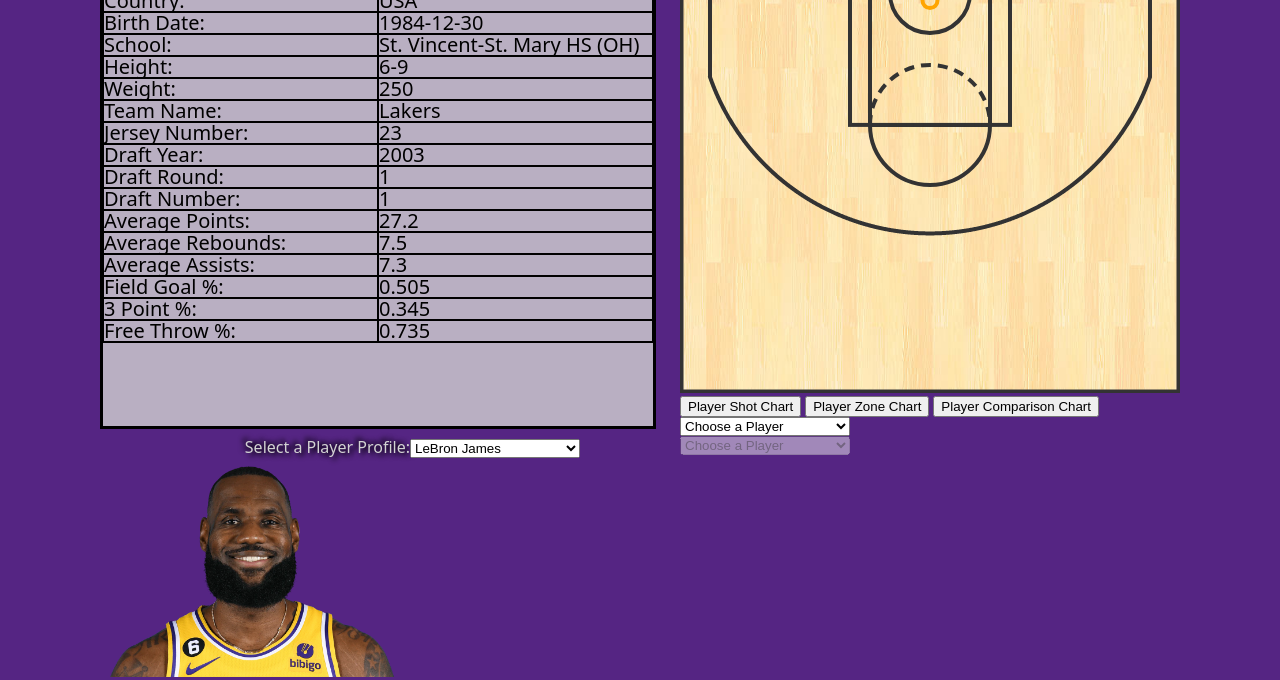
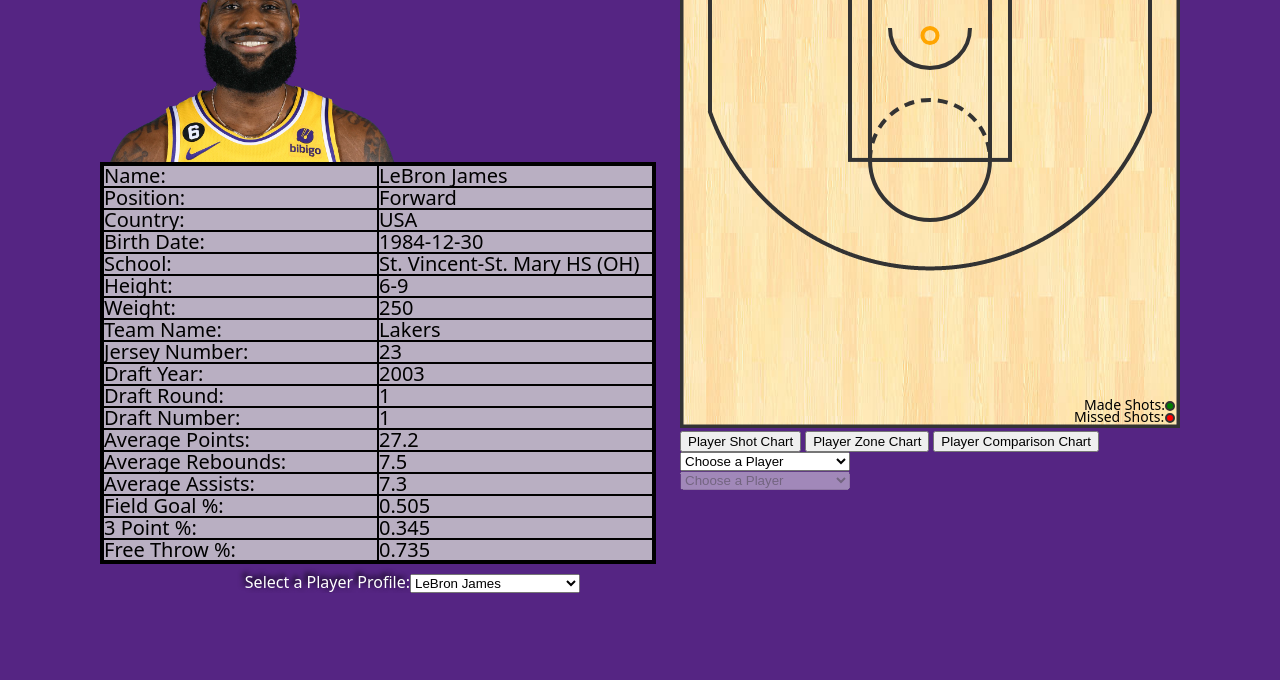
Before and after one commit to elliotchang126/Swishify, a website built with webpack: page index.html in a window 1280 px wide. Shown: the part 153-833 px from the top of the page. After the commit the page ends 800 px from the top, so only its background shows below. Built offline with nearby package versions, Linux system fonts and the light colour scheme; files whose address does not match are found by name.

Commit message:
Fixed profile, added legend

```diff
--- a/index.html
+++ b/index.html
@@ -29,6 +29,7 @@
     </header>
     <div class="content">
         <section class="profile-container">
+            <div class="profile-image"></div>
             <div class="profile-render"></div>
             <div class="profile-selector">
             <p id="profile-detail">Select a Player Profile:   </p>
@@ -53,7 +54,9 @@
             </div>
         </section>
         <section class="shot-chart-container">
-            <div class="shot-chart"></div>
+            <div class="shot-chart">
+                <h3 id="shot-chart-title">Shot Chart</h3>
+            </div>
             <div class="shot-chart-type">
                 <button id="shot_chart">Player Shot Chart</button>
                 <button id="zone_chart">Player Zone Chart</button>
--- a/src/index.js
+++ b/src/index.js
@@ -94,7 +94,7 @@
     let playerDetails = require(`../assets/player_profile/${player}.json`)
     let playerStats = require(`../assets/player_career_stats/${player}.json`)
 
-    const img = d3.select(".profile-container")
+    const img = d3.select(".profile-image")
         .append("img")
         .attr('src', `../assets/player_headshots/${player}.webp`)
         .attr("width", 300);
@@ -103,8 +103,6 @@
     const body = d3.select(".profile-render")
     .append("div")
     .attr("class", "player-info")
-    .attr("width", 500)
-    .attr("height", 500);
 
     body.append("p")
         .attr("class", "detail")
--- a/src/index.scss
+++ b/src/index.scss
@@ -57,6 +57,20 @@
     padding: 20px 20px 20px 20px;
 }
 
+#shot-chart-title {
+    font-family: system-ui, -apple-system, BlinkMacSystemFont, 'Segoe UI', Roboto, Oxygen, Ubuntu, Cantarell, 'Open Sans', 'Helvetica Neue', sans-serif;
+    font-size: 35px;
+    text-align: center;
+    color: white;
+}
+
+.content {
+    display: flex;
+    justify-content: space-evenly;
+    flex-wrap: wrap;
+    overflow: auto;
+}
+
 body > div {
     display: flex;
     justify-content: space-evenly;
@@ -66,6 +80,15 @@
     display: flex;
     justify-content: flex-end;
     align-items:baseline;
+}
+
+.profile-image {
+    margin-bottom: -3px;
+}
+
+.legend-text {
+    font-family: system-ui, -apple-system, BlinkMacSystemFont, 'Segoe UI', Roboto, Oxygen, Ubuntu, Cantarell, 'Open Sans', 'Helvetica Neue', sans-serif;
+    font-size: 14px;
 }
 
 .profile-container {
@@ -78,7 +101,7 @@
 .profile-render {
     position: relative;
     width: 550px;
-    height: 480px;
+    height: auto;
     display: flex;
     align-items: baseline;
     border: 3px solid black;
@@ -105,8 +128,8 @@
 
 #profile-detail {
     font-family: system-ui, -apple-system, BlinkMacSystemFont, 'Segoe UI', Roboto, Oxygen, Ubuntu, Cantarell, 'Open Sans', 'Helvetica Neue', sans-serif;
-    color: lightgray;
-    text-shadow: 3px 3px 5px rgba(0, 0, 0, 1), -3px -3px 5px rgba(0, 0, 0, 1);
+    color: white;
+    text-shadow: 3px 3px 5px rgba(0, 0, 0, 0.2), -3px -3px 5px rgba(0, 0, 0, 1);
 }
 .player-info > p {
     flex: 1 0 50%;
@@ -116,12 +139,6 @@
     box-sizing: border-box;
 }
 
-.player-info > p:nth-child(35) {
-    border-bottom: 2px solid black;
-}
-.player-info > p:nth-child(36) {
-    border-bottom: 2px solid black;
-}
 
 .modal {
     display: none;
@@ -174,5 +191,13 @@
 }
 
 .blur {
-    filter: blur(5px);
+    filter: blur(3px);
 }
+
+@media screen and (max-width: 1200px) {
+    .content {
+        flex-direction: column;
+        align-items: center;
+        width: 100%;
+    }
+}
--- a/src/scripts/shotchart.js
+++ b/src/scripts/shotchart.js
@@ -138,6 +138,40 @@
         .style("stroke", "#333")
         .style("stroke-width", 4);
 
+    const chartLegend = svg.append("g")
+        .attr('class', 'legend');
+
+    chartLegend.append('circle')
+        .attr('cx', 490)
+        .attr('cy', 428)
+        .attr('r', 4)
+        .style('fill', '#008000')
+        .style("stroke", "#333")
+        .style("stroke-width", 2);
+
+    chartLegend.append('text')
+        .attr("class", "legend-text")
+        .attr('x', 404)
+        .attr('y', 432)
+        .text('Made Shots:')
+        .style('fill', 'black');
+
+    chartLegend.append('circle')
+        .attr('cx', 490)
+        .attr('cy', 440)
+        .attr('r', 4)
+        .style('fill', '#FF0000')
+        .style("stroke", "#333")
+        .style("stroke-width", 2);
+
+    chartLegend.append('text')
+        .attr('class', 'legend-text')
+        .attr('x', 394)
+        .attr('y', 444)
+        .text('Missed Shots:')
+        .style('fill', 'black');
+
+
     return svg
 }
 
```
Also changed, not shown: assets/github-mark.png (added), assets/linkedin.png (added), dist/main.css.
